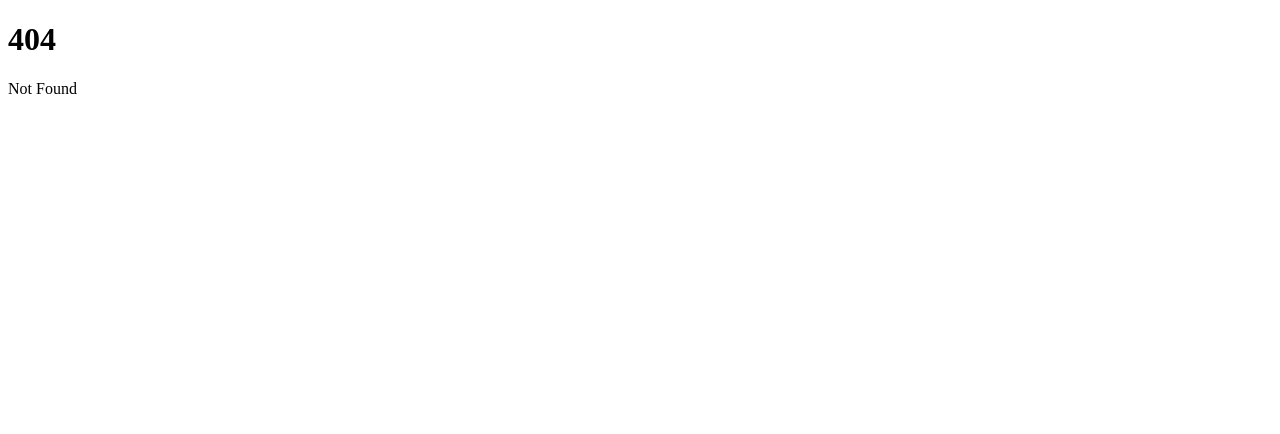
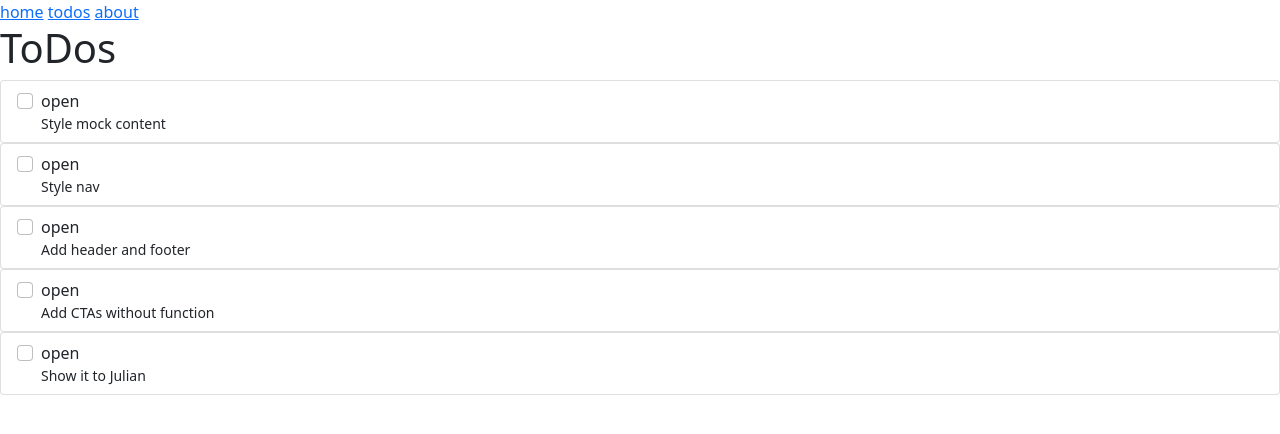
Before and after one commit to m1rm/ZenDo, a SvelteKit app in the folder svelteApp/: page /todos in a window 1280 px wide. Before the commit this address had no page. Shown: the top 434 px of the page. Built offline with nearby package versions, Linux system fonts and the light colour scheme.

Commit message:
add pages and todo mock data

```diff
--- a/svelteApp/src/app.html
+++ b/svelteApp/src/app.html
@@ -3,6 +3,7 @@
 	<head>
 		<meta charset="utf-8" />
 		<link rel="icon" href="%sveltekit.assets%/favicon.ico" />
+		<link href="https://cdn.jsdelivr.net/npm/bootstrap@5.0.2/dist/css/bootstrap.min.css" rel="stylesheet" integrity="sha384-EVSTQN3/azprG1Anm3QDgpJLIm9Nao0Yz1ztcQTwFspd3yD65VohhpuuCOmLASjC" crossorigin="anonymous">
 		<meta name="viewport" content="width=device-width, initial-scale=1" />
 		%sveltekit.head%
 	</head>
--- /dev/null
+++ b/svelteApp/src/routes/+layout.svelte
@@ -0,0 +1,7 @@
+<nav>
+    <a href="/">home</a>
+    <a href="/todos">todos</a>
+    <a href="/about">about</a>
+</nav>
+
+<slot />
--- a/svelteApp/src/routes/+page.svelte
+++ b/svelteApp/src/routes/+page.svelte
@@ -1,2 +1,2 @@
-<h1>Welcome to SvelteKit</h1>
-<p>Visit <a href="https://kit.svelte.dev">kit.svelte.dev</a> to read the documentation</p>
+<h1>Home</h1>
+This is the page at routing root level.
--- /dev/null
+++ b/svelteApp/src/routes/about/+page.svelte
@@ -0,0 +1,2 @@
+<h1>About</h1>
+<p>this is the about page.</p>
--- /dev/null
+++ b/svelteApp/src/routes/todos/+page.server.js
@@ -0,0 +1,7 @@
+import { todos } from './data.json'
+
+export function load() {
+    return {
+        todos: todos
+    }
+}
--- /dev/null
+++ b/svelteApp/src/routes/todos/+page.svelte
@@ -0,0 +1,18 @@
+<script>
+    export let data
+</script>
+
+<h1>ToDos</h1>
+{#each data.todos as todo}
+    <div class="list-group">
+        <label class="list-group-item d-flex gap-2">
+            <input class="form-check-input flex-shrink-0" type="checkbox" value="" checked="">
+            <span>
+                { todo.status }
+                <small class="d-block text-body-secondary">
+                    { todo.text }
+                </small>
+            </span>
+        </label>
+    </div>
+{/each}
--- /dev/null
+++ b/svelteApp/src/routes/todos/[id]/+page.svelte
@@ -0,0 +1,2 @@
+<h1>Todo Detail Page</h1>
+this is the detail page of todo
--- /dev/null
+++ b/svelteApp/src/routes/todos/data.json
@@ -0,0 +1,39 @@
+{
+    "todos": [
+        {
+            "id": 1,
+            "text": "Style mock content",
+            "status": "open",
+            "createdAt": "",
+            "updatedAt": ""
+        },
+        {
+            "id": 2,
+            "text": "Style nav",
+            "status": "open",
+            "createdAt": "",
+            "updatedAt": ""
+        },
+        {
+            "id": 3,
+            "text": "Add header and footer",
+            "status": "open",
+            "createdAt": "",
+            "updatedAt": ""
+        },
+        {
+            "id": 4,
+            "text": "Add CTAs without function",
+            "status": "open",
+            "createdAt": "",
+            "updatedAt": ""
+        },
+        {
+            "id": 5,
+            "text": "Show it to Julian",
+            "status": "open",
+            "createdAt": "",
+            "updatedAt": ""
+        }
+    ]
+}
```
Also changed, not shown: svelteApp/src/components/todo/+edit.svelte (added), svelteApp/src/components/todo/+list.svelte (added), 1 other file (tests, documents, lock files or other folders).
